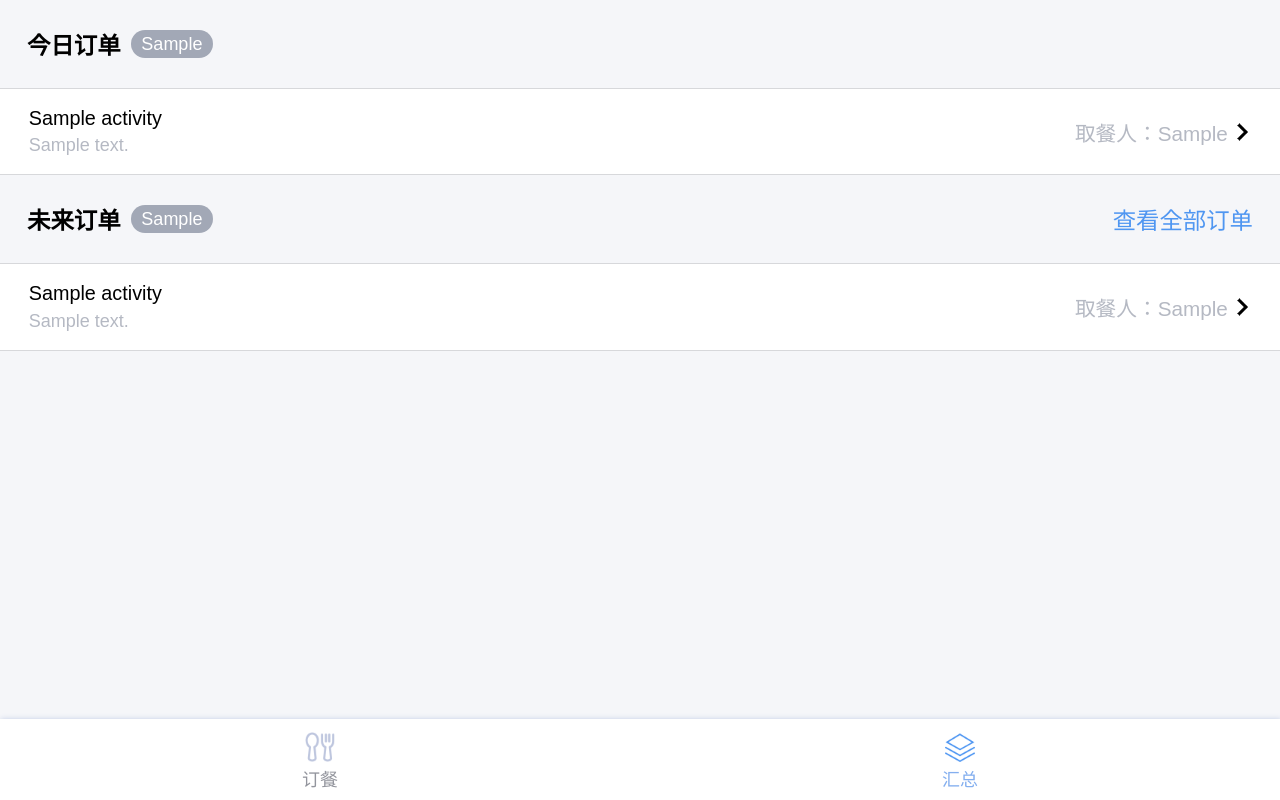
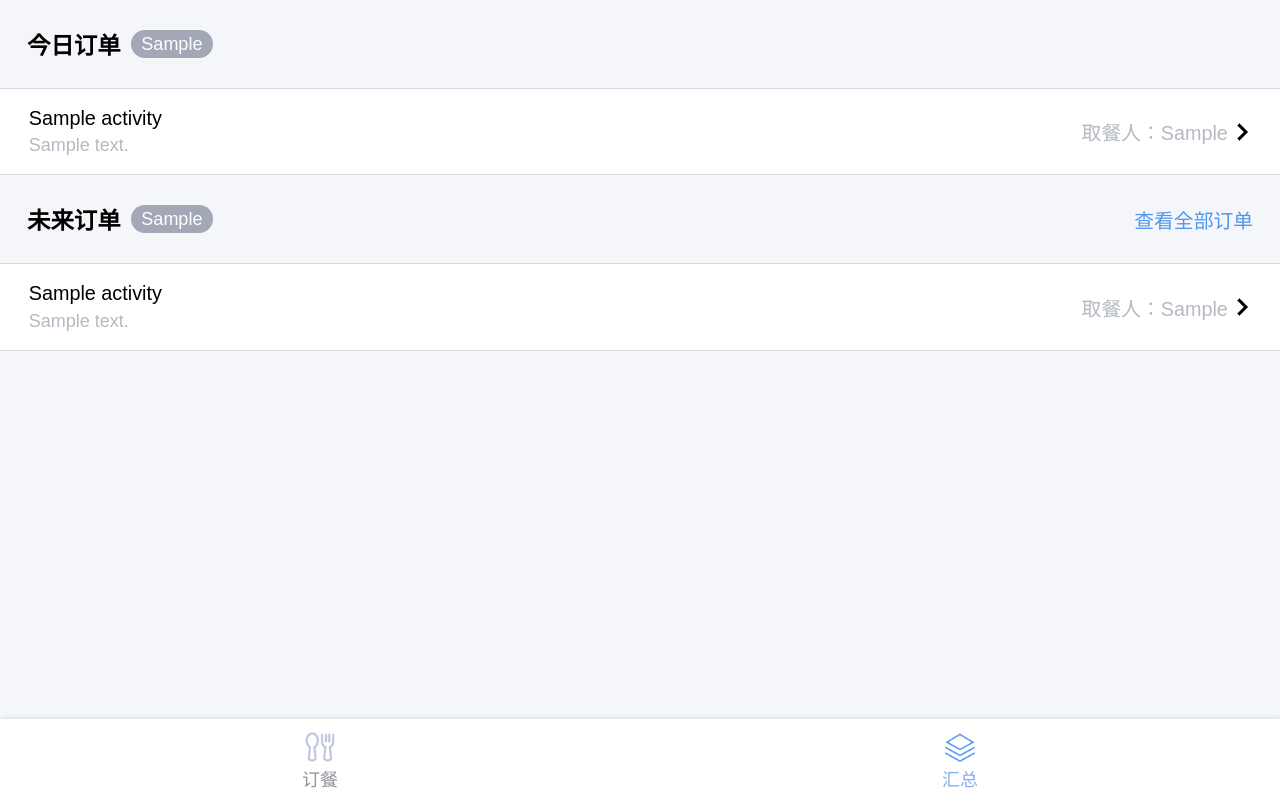
Before and after one commit to lgtian/OrderFoodAssistant, a Flask app: template templates/statistics.html in a window 1280 px wide. Run offline with Flask 2, Linux system fonts and the light colour scheme; the template is opened without the code that fills it: most values are stand-ins (such as "Sample title", 1, 10 or a date in 2020).

Commit message:
修改字体大小

```diff
--- a/static/statistics/statistics.css
+++ b/static/statistics/statistics.css
@@ -49,6 +49,7 @@ body {
 .view-statistics .statistics-view-all {
     text-decoration: none;
     color: #4F96F1;
+    font-size: 1.1rem;
     font-weight: normal;
 }
 
@@ -85,7 +86,7 @@ body {
 .view-statistics .activity_item .deliveryman {
     text-decoration: none;
     color: #B5B9C3;
-    font-size: 1.15rem;
+    font-size: 1.1rem;
 }
 
 .view-statistics .activity_item .deliveryman .arrow-right {
```
